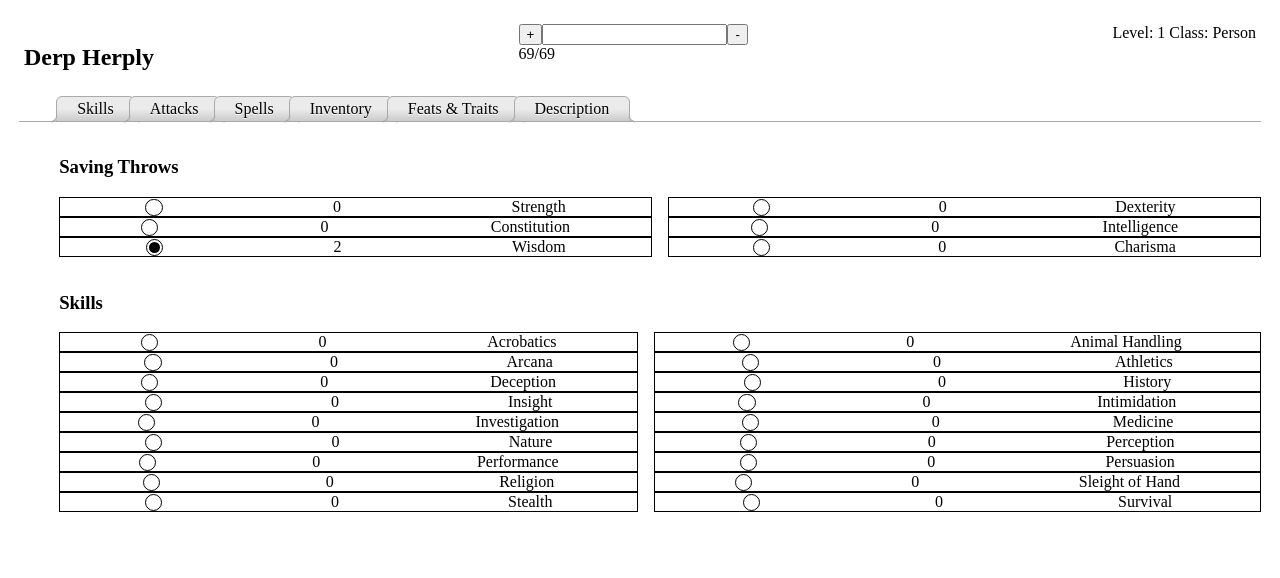
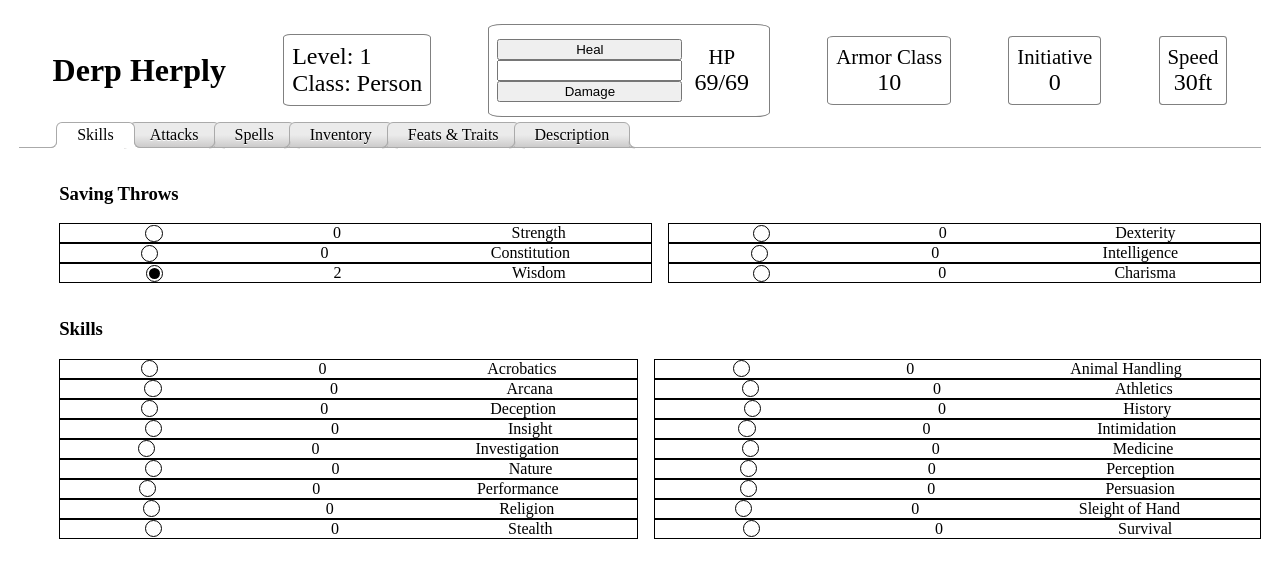
Before and after one commit to thegouge/character-sheet, a Vue app: page / in a window 1280 px wide. Shown: the top 578 px of the page. Built offline with nearby package versions, Linux system fonts and the light colour scheme.

Commit message:
added char-sheet header

```diff
--- a/src/components/CharacterSheet.vue
+++ b/src/components/CharacterSheet.vue
@@ -1,50 +1,20 @@
 <template>
   <div class="char-sheet">
-		<div class="top-block">
-			<h2 class="char-name">{{ name }}</h2>
-			<div class="health-box">
-				<div class="hp-toolbox">
-					<button>+</button>
-					<input type="number" title="amount to change health by" />
-					<button>-</button>
-				</div>
-				<div class="health-display">{{ currHP }}/{{ maxHP }}</div>
-			</div>
-			<div class="char-details">
-				Level: {{ level }} Class:
-				{{ charClass }}
-			</div>
-		</div>
-
+    <CharacterSheetTop />
     <CharacterSheetTabs />
   </div>
 </template>
 
 <script>
-import { mapGetters } from "vuex";
-
+import CharacterSheetTop from "./CharacterSheetTop";
 import CharacterSheetTabs from "./CharacterSheetTabs";
 
 export default {
   name: "CharacterSheet",
   components: {
-		CharacterSheetTabs,
-	},
-	data() {
-		return {
-			charName: "lurr",
-		};
-	},
-	computed: {
-		...mapGetters(["name", "health", "level", "charClass"]),
-		currHP() {
-			return this.health[0];
-		},
-		maxHP() {
-			return this.health[1];
-		},
-	},
-};
+    CharacterSheetTop,
+    CharacterSheetTabs
+  }}
 </script>
 
 <style lang="scss" scoped>
@@ -52,18 +22,6 @@ export default {
   width: 100%;
   padding: 0.7rem;
   box-sizing: border-box;
-}
-
-.top-block {
-	padding: 0.3rem;
-	display: flex;
-	justify-content: space-between;
-	flex-wrap: wrap;
-
-	p {
-		min-width: 6rem;
-		text-align: center;
-	}
 }
 
 li {
--- a/src/components/CharacterSheetTabs.vue
+++ b/src/components/CharacterSheetTabs.vue
@@ -6,14 +6,10 @@
         :key="tabName"
         :class="`tab ${currentTab === index ? 'active-tab' : ''}`"
         @click="setActiveTab(index)"
-			>
-				{{ tabName }}
-			</li>
+      >{{ tabName }}</li>
     </ul>
 
-		<div v-else class="menu-button">
-			Menu Button BABY!
-		</div>
+    <div v-else class="menu-button">Menu Button BABY!</div>
 
     <div class="tab-view">
       <TabSkills v-show="currentTab == 0" />
@@ -42,7 +38,7 @@ export default {
     TabSpells,
     TabInventory,
     TabTraits,
-		TabDescribe,
+    TabDescribe
   },
   data() {
     return {
@@ -52,10 +48,10 @@ export default {
         "Spells",
         "Inventory",
         "Feats & Traits",
-				"Description",
+        "Description"
       ],
       currentTab: 0,
-			showTabs: true,
+      showTabs: true
     };
   },
   methods: {
@@ -64,12 +60,12 @@ export default {
     },
     setActiveTab(index) {
       this.currentTab = index;
-		},
+    }
   },
   mounted() {
     this.checkWidth();
     window.addEventListener("resize", this.checkWidth);
-	},
+  }
 };
 </script>
 
@@ -142,7 +138,7 @@ export default {
   }
 }
 
-.activeTab {
+.active-tab {
   z-index: 2;
   border-bottom-color: white;
   background: white;
--- /dev/null
+++ b/src/components/CharacterSheetTop.vue
@@ -0,0 +1,127 @@
+<template>
+  <div class="top-block">
+    <h2 class="char-name">{{ name }}</h2>
+
+    <div class="box char-details">
+      Level: {{ level }}
+      <br />
+      Class: {{ charClass }}
+    </div>
+
+    <div class="box health">
+      <div class="hp-toolbox">
+        <button class="heal-btn">Heal</button>
+        <input type="number" title="amount to change health by" />
+        <button class="damage-btn">Damage</button>
+      </div>
+      <div class="health-display">
+        <p class="display">HP</p>
+        {{ currHP }}/{{ maxHP }}
+      </div>
+    </div>
+
+    <div class="box armor-class">
+      <p class="display">Armor Class</p>
+      {{armorClass}}
+    </div>
+
+    <div class="box initiative">
+      <p class="display">Initiative</p>
+      {{dexMod}}
+    </div>
+
+    <div class="box speed">
+      <p class="display">Speed</p>
+      {{walkSpeed}}
+    </div>
+  </div>
+</template>
+
+<script>
+import { mapGetters } from "vuex";
+
+import { calcMod } from "../lib/helperFunctions";
+
+export default {
+  name: "CharacterSheetTop",
+  computed: {
+    ...mapGetters([
+      "name",
+      "health",
+      "level",
+      "race",
+      "charClass",
+      "abilityScores",
+      "equipment"
+    ]),
+    currHP() {
+      return this.health[0];
+    },
+    maxHP() {
+      return this.health[1];
+    },
+    dexMod() {
+      return calcMod(this.abilityScores.dex.score);
+    },
+    armorClass() {
+      const baseAC = this.equipment.armor.ac;
+
+      return baseAC + this.dexMod;
+    },
+    walkSpeed() {
+      if (this.race === "Human") {
+        return "30ft";
+      } else {
+        return "???ft";
+      }
+    }
+  }
+};
+</script>
+
+<style lang="scss" scoped>
+.top-block {
+  padding: 0.3rem;
+  display: flex;
+  justify-content: space-around;
+  align-items: center;
+  flex-wrap: wrap;
+
+  .char-name {
+    font-size: 2rem;
+  }
+
+  .box {
+    font-size: 1.5rem;
+    text-align: center;
+    padding: 0.5rem;
+    border: 1px solid grey;
+    border-radius: 5%;
+  }
+
+  .char-details {
+    text-align: left;
+  }
+
+  .health {
+    display: flex;
+    align-items: center;
+
+    .hp-toolbox {
+      display: flex;
+      flex-direction: column;
+    }
+
+    .health-display {
+      text-align: center;
+      align-self: center;
+      padding: 0.5em;
+    }
+  }
+
+  .display {
+    font-size: 1.3rem;
+    margin: 0;
+  }
+}
+</style>
--- a/src/store/characterStore.js
+++ b/src/store/characterStore.js
@@ -3,6 +3,9 @@
 const state = {
 	name: "Derp Herply",
 	level: 1,
+	charClass: "Person",
+	background: "who?",
+	race: "Human",
 	HP: 69,
 	maxHP: 69,
 	abilityScores: {
@@ -13,18 +16,38 @@ const state = {
 		wis: { name: "Wisdom", score: 10 },
 		cha: { name: "Charisma", score: 10 },
 	},
-	charClass: "Person",
+	alignment: "N",
 	proficiency: 2,
+	proficiencyList: [],
+	spellList: [],
+	traitList: [],
+	itemList: [],
+	equipment: {
+		armor: {
+			name: "Clothes",
+			ac: 10,
+			effect: false,
+		},
+		weapons: {},
+		other: {},
+	},
 };
 
 const getters = {
 	currentCharacter: (state) => state,
 	name: (state) => state.name,
+	background: (state) => state.background,
+	race: (state) => state.race,
+	charClass: (state) => state.charClass,
 	level: (state) => state.level,
 	health: (state) => [state.HP, state.maxHP],
 	abilityScores: (state) => state.abilityScores,
-	charClass: (state) => state.charClass,
 	proficiencyBonus: (state) => state.proficiency,
+	proficiencies: (state) => state.proficiencyList,
+	spells: (state) => state.spellList,
+	traits: (state) => state.traitList,
+	items: (state) => state.itemList,
+	equipment: (state) => state.equipment,
 };
 
 const actions = {
```
Lines whose indentation alone changed are shown as unchanged.
